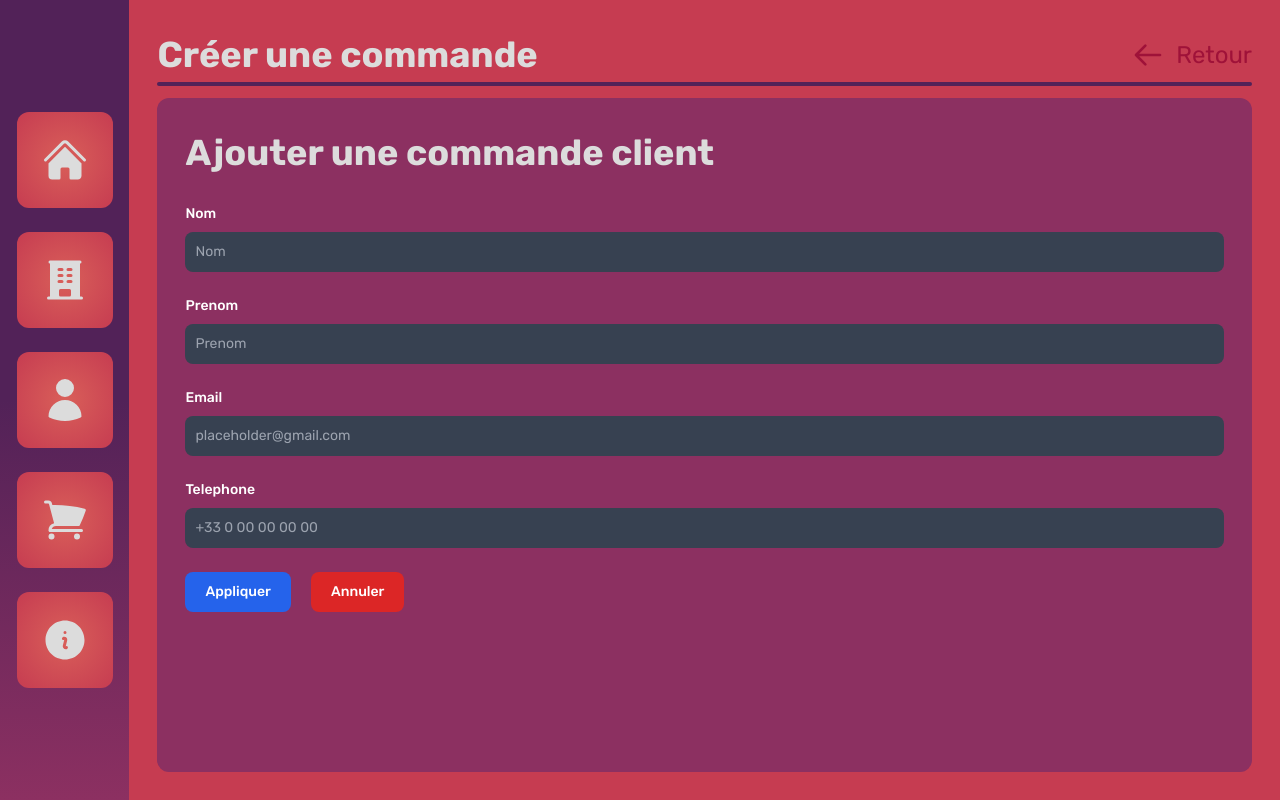
After one commit to fr-timothe/KaraManager, a Flask app: page /orders/create in a window 1280 px wide. The commit adds this page. Run offline with Flask 3, Linux system fonts and the light colour scheme; data comes from the database, SQL or seed files in the repository; both versions use the stored data as it was after the commit; some libraries are stand-ins or nearby versions.

Commit message:
feat: Debut de la creation des interactions pour les commandes (ft:Mitsuki)

```diff
--- a/database_manager.py
+++ b/database_manager.py
@@ -83,6 +83,11 @@ class DatabaseManager:
         self.curseur.execute("INSERT INTO clients (nom, prenom, email, telephone) VALUES (?, ?, ?, ?)", (nom, prenom, email, telephone))
         self.connexion.commit()
 
+
+    def client_exist(self, nom:str, prenom:str):
+        self.curseur.execute("SELECT * FROM clients WHERE nom=? AND prenom=?", (nom, prenom))
+        return self.curseur.fetchone()
+
     def del_client(self, id:int):
         # Supprime un client par son ID
        self.curseur.execute(f"DELETE FROM clients WHERE id={id}")
--- a/main.py
+++ b/main.py
@@ -16,15 +16,22 @@ def rooms():
     # Route pour afficher la liste des salles
     return render_template('rooms/list.html', attributes=db_manager.get_attrubutes("rooms"), rooms=db_manager.get_rooms())
 
-@app.route('/rooms/<int:id>')
+@app.route('/rooms/<int:id>', methods=('GET', 'POST'))
 def room(id):
-    # Route pour afficher les détails d'une salle spécifique
-    if db_manager.record_exists("rooms", id):
-        # Si la salle existe, afficher ses détails
-        return render_template('rooms/info.html', room_info=db_manager.get_room(id))
+    if request.method == 'POST':
+        if db_manager.record_exists("rooms", id):
+            db_manager.update_room(id, request.form['nom_salle'], request.form['nbr_places'], request.form['prix_heure'])
+            return redirect(url_for('rooms'))
+        else:
+            return redirect(url_for('rooms'))
     else:
-        # Sinon, rediriger vers la liste des salles
-        return redirect(url_for('rooms'))
+        # Route pour afficher les détails d'une salle spécifique
+        if db_manager.record_exists("rooms", id):
+            # Si la salle existe, afficher ses détails
+            return render_template('rooms/info.html', room_info=db_manager.get_room(id))
+        else:
+            # Sinon, rediriger vers la liste des salles
+            return redirect(url_for('rooms'))
 
 @app.route('/rooms/create', methods=('GET', 'POST'))
 def create_room():
@@ -107,6 +114,17 @@ def orders():
     # Route pour afficher la liste des commandes
     return render_template('orders/list.html', attributes=db_manager.get_attrubutes("orders"), clients=db_manager.get_orders())
 
+@app.route('/orders/create', methods=('GET', 'POST'))
+def create_order():
+    # Route pour créer une nouvelle salle
+    if request.method == 'POST':
+        # Si la méthode est POST, ajouter la salle avec les données du formulaire
+        db_manager.add_room(request.form['nom_salle'], request.form['nbr_places'], request.form['prix_heure'])
+        return redirect(url_for('orders'))
+    else:
+        # Sinon, afficher le formulaire de création de salle
+        return render_template('orders/create.html', clients=db_manager.get_clients(), rooms=db_manager.get_rooms())
+
 @app.route('/infos')
 def infos():
     # Route pour afficher des informations générales
--- /dev/null
+++ b/templates/orders/create.html
@@ -0,0 +1,59 @@
+{% extends 'base.html' %}
+
+{% block content %}
+<section class="h-full w-full bg-[--palette-3] flex">
+  <div class="h-full w-full p-7 flex flex-col space-y-3">
+    <div class="flex flex-col">
+      <div class="flex flex-row justify-between">
+       <span class="great-title">Créer une commande</span>
+        <a href="{{ url_for('orders') }}" class="text-rose-800 flex flex-row justify-center items-center space-x-3" title="Retour à la liste des clients">
+          <svg xmlns="http://www.w3.org/2000/svg" class="h-8 w-8" fill="none" viewBox="0 0 24 24" stroke="currentColor">
+            <path stroke-linecap="round" stroke-linejoin="round" stroke-width="2" d="M10 19l-7-7m0 0l7-7m-7 7h18" />
+          </svg>
+          <span class="text-2xl">
+            Retour
+          </span>
+        </a>
+      </div>
+      <div class="w-full h-1 bg-[--palette-1] rounded-lg "></div>
+    </div>
+    <div class="h-full w-full flex space-x-24">
+        <div class="w-full h-5/12 bg-[--palette-2] rounded-xl flex flex-col p-7">
+            <span class="great-title mb-6">Ajouter une commande client</span>
+            <form id="main-form" class="overflow-x-auto" method="post">
+                <div class="mb-6">
+                    <label for="nom" class="block mb-2 text-sm font-medium text-white">Nom</label>
+                    <input type="text" id="nom" name="nom" list="noms" class="text-sm rounded-lg focus:ring-blue-500 focus:border-blue-500 block w-full p-2.5 bg-gray-700 border-gray-600 placeholder-gray-400 text-white" placeholder="Nom" required/>
+                    <datalist id="noms">
+                      {% for client in clients %}
+                        <option value="{{ client[1] }}">
+                      {% endfor %}
+                    </datalist>
+                </div>
+                <div class="mb-6">
+                    <label for="prenom" class="block mb-2 text-sm font-medium text-white">Prenom</label>
+                    <input type="text" id="prenom" name="prenom" list="prenoms" class="text-sm rounded-lg focus:ring-blue-500 focus:border-blue-500 block w-full p-2.5 bg-gray-700 border-gray-600 placeholder-gray-400 text-white" placeholder="Prenom" required/>
+                    <datalist id="prenoms">
+                      {% for client in clients %}
+                        <option value="{{ client[1] }}">
+                      {% endfor %}
+                    </datalist>
+                </div>
+                <div class="mb-6">
+                    <label for="email" class="block mb-2 text-sm font-medium text-white">Email</label>
+                    <input type="email" id="email" name="email" class="text-sm rounded-lg focus:ring-blue-500 focus:border-blue-500 block w-full p-2.5 bg-gray-700 border-gray-600 placeholder-gray-400 text-white" placeholder="placeholder@gmail.com"/>
+                </div>
+                <div class="mb-6">
+                    <label for="telephone" class="block mb-2 text-sm font-medium text-white">Telephone</label>
+                    <input type="tel" id="telephone" autocomplete="tel" name="telephone" class="text-sm rounded-lg focus:ring-blue-500 focus:border-blue-500 block w-full p-2.5 bg-gray-700 border-gray-600 placeholder-gray-400 text-white" placeholder="+33 0 00 00 00 00"/>
+                </div>
+                <div class="flex flex-row space-x-5">
+                  <button type="submit" class="text-white focus:ring-4 focus:outline-none font-medium rounded-lg text-sm w-full sm:w-auto px-5 py-2.5 text-center bg-blue-600 hover:bg-blue-700 focus:ring-blue-800">Appliquer</button>
+                  <button onclick='document.getElementById("main-form").reset();' class="text-white focus:ring-4 focus:outline-none font-medium rounded-lg text-sm w-full sm:w-auto px-5 py-2.5 text-center bg-red-600 hover:bg-red-700 focus:ring-red-800">Annuler</button>
+                </div>
+            </form>
+        </div>
+    </div>
+  </div>
+</section>
+{% endblock %}
--- a/templates/orders/list.html
+++ b/templates/orders/list.html
@@ -10,7 +10,7 @@
     <table class="w-full">
         <caption class="p-5 text-lg font-semibold text-left rtl:text-right text-white bg-gray-800">
             Vos commandes
-            <p class="mt-1 text-sm font-normal text-gray-400">Vous pouvez ici consulter vos commandes et les modifier si besoin. Pour créer une commande, cliquez ic: <a href="#" class="font-medium text-blue-600 hover:underline">Créer une commande</a>.</p>
+            <p class="mt-1 text-sm font-normal text-gray-400">Vous pouvez ici consulter vos commandes et les modifier si besoin. Pour créer une commande, cliquez ic: <a href="{{url_for('create_order')}}" class="font-medium text-blue-600 hover:underline">Créer une commande</a>.</p>
         </caption>
         <thead class="text-base base-text uppercase bg-[--palette-1] text-[--white-color]">
             <tr>
--- a/templates/rooms/info.html
+++ b/templates/rooms/info.html
@@ -27,15 +27,15 @@
                 </div>
                 <div class="mb-6">
                     <label for="nom_salle" class="block mb-2 text-sm font-medium text-white">Nom</label>
-                    <input type="text" id="nom_salle" class="text-sm rounded-lg focus:ring-blue-500 focus:border-blue-500 block w-full p-2.5 bg-gray-700 border-gray-600 placeholder-gray-400 text-white" placeholder="Nom" value="{{room_info[1]}}" required/>
+                    <input type="text" id="nom_salle" name="nom_salle" class="text-sm rounded-lg focus:ring-blue-500 focus:border-blue-500 block w-full p-2.5 bg-gray-700 border-gray-600 placeholder-gray-400 text-white" placeholder="Nom" value="{{room_info[1]}}" required/>
                 </div>
                 <div class="mb-6">
                     <label for="nbr_places" class="block mb-2 text-sm font-medium text-white">Nombre de places</label>
-                    <input type="text" id="nbr_places" class="text-sm rounded-lg focus:ring-blue-500 focus:border-blue-500 block w-full p-2.5 bg-gray-700 border-gray-600 placeholder-gray-400 text-white" placeholder="Nombre de places" value="{{room_info[2]}}" required/>
+                    <input type="text" id="nbr_places" name="nbr_places" class="text-sm rounded-lg focus:ring-blue-500 focus:border-blue-500 block w-full p-2.5 bg-gray-700 border-gray-600 placeholder-gray-400 text-white" placeholder="Nombre de places" value="{{room_info[2]}}" required/>
                 </div>
                 <div class="mb-6">
                     <label for="prix_heure" class="block mb-2 text-sm font-medium text-white">Prix par heure</label>
-                    <input type="number" id="prix_heure" class="text-sm rounded-lg focus:ring-blue-500 focus:border-blue-500 block w-full p-2.5 bg-gray-700 border-gray-600 placeholder-gray-400 text-white" placeholder="Prix par heure" value="{{room_info[3]}}" required/>
+                    <input type="number" id="prix_heure" name="prix_heure" class="text-sm rounded-lg focus:ring-blue-500 focus:border-blue-500 block w-full p-2.5 bg-gray-700 border-gray-600 placeholder-gray-400 text-white" placeholder="Prix par heure" value="{{room_info[3]}}" required/>
                 </div>
                 <div class="flex flex-row space-x-5">
                   <button type="submit" class="text-white focus:ring-4 focus:outline-none font-medium rounded-lg text-sm w-full sm:w-auto px-5 py-2.5 text-center bg-blue-600 hover:bg-blue-700 focus:ring-blue-800">Appliquer</button>
```
Also changed, not shown: lycee.sqlite3.
